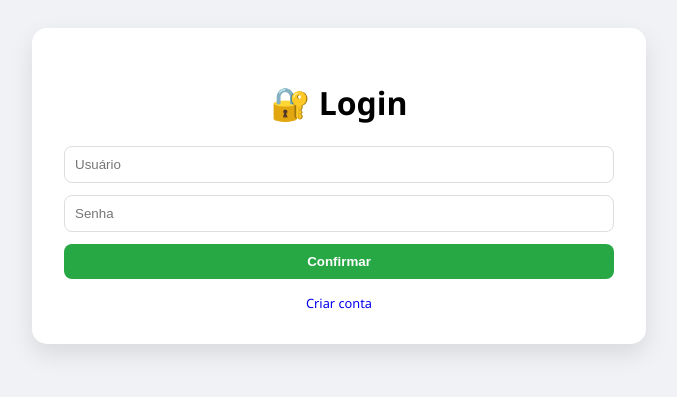
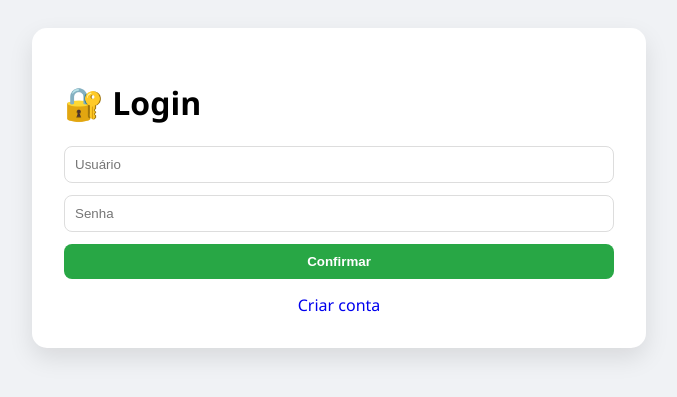
Before and after one commit to MarceloRodrigues1853/Task_Master_SQL, a Flask app: page /login in a window 1280 px wide. Shown: the top 397 px of the page, without its empty margins (301-978 px from the left). Run offline with Flask 3, Linux system fonts and the light colour scheme; some libraries are stand-ins or nearby versions.

Commit message:
Atualização

```diff
--- a/app.py
+++ b/app.py
@@ -8,10 +8,10 @@ from werkzeug.security import generate_password_hash, check_password_hash
 pymysql.install_as_MySQLdb()
 
 app = Flask(__name__)
-# Chave de segurança vinda das variáveis de ambiente do Render
+# Chave de segurança para sessões configurada no Render
 app.secret_key = os.environ.get('SECRET_KEY', 'marcelo-task-master-2026')
 
-# CONFIGURAÇÃO DE BANCO: Prioriza a nuvem e usa SQLite apenas como fallback local
+# CONFIGURAÇÃO DE BANCO: Prioriza a nuvem e usa SQLite como fallback local
 uri = os.environ.get('DATABASE_URL', 'sqlite:///database.db')
 app.config['SQLALCHEMY_DATABASE_URI'] = uri
 app.config['SQLALCHEMY_TRACK_MODIFICATIONS'] = False
@@ -33,6 +33,7 @@ class Tarefa(db.Model):
     prioridade = db.Column(db.Integer, default=2)
     usuario_id = db.Column(db.Integer, db.ForeignKey('usuario.id'), nullable=False)
 
+# Gatilho de criação de tabelas automática
 with app.app_context():
     db.create_all()
 
--- a/templates/index.html
+++ b/templates/index.html
@@ -49,15 +49,13 @@
                 {% endfor %}
             </ul>
         {% else %}
-            <h1 style="text-align:center;">{{ '🔐 Login' if tela == 'login' else '📝 Cadastro' }}</h1>
+            <h1>{{ '🔐 Login' if tela == 'login' else '📝 Cadastro' }}</h1>
             <form action="{{ url_for(tela) }}" method="POST" style="display:flex; flex-direction:column; gap:12px;">
                 <input type="text" name="usuario" placeholder="Usuário" required>
                 <input type="password" name="senha" placeholder="Senha" required>
                 <button type="submit" class="btn-add">Confirmar</button>
             </form>
-            <a href="{{ url_for('cadastro' if tela == 'login' else 'login') }}" style="display:block; text-align:center; margin-top:15px; text-decoration:none; font-size:0.8rem;">
-                {{ 'Criar conta' if tela == 'login' else 'Voltar' }}
-            </a>
+            <a href="{{ url_for('cadastro' if tela == 'login' else 'login') }}" style="display:block; text-align:center; margin-top:15px; text-decoration:none;">{{ 'Criar conta' if tela == 'login' else 'Voltar' }}</a>
         {% endif %}
     </div>
 </body>
```
